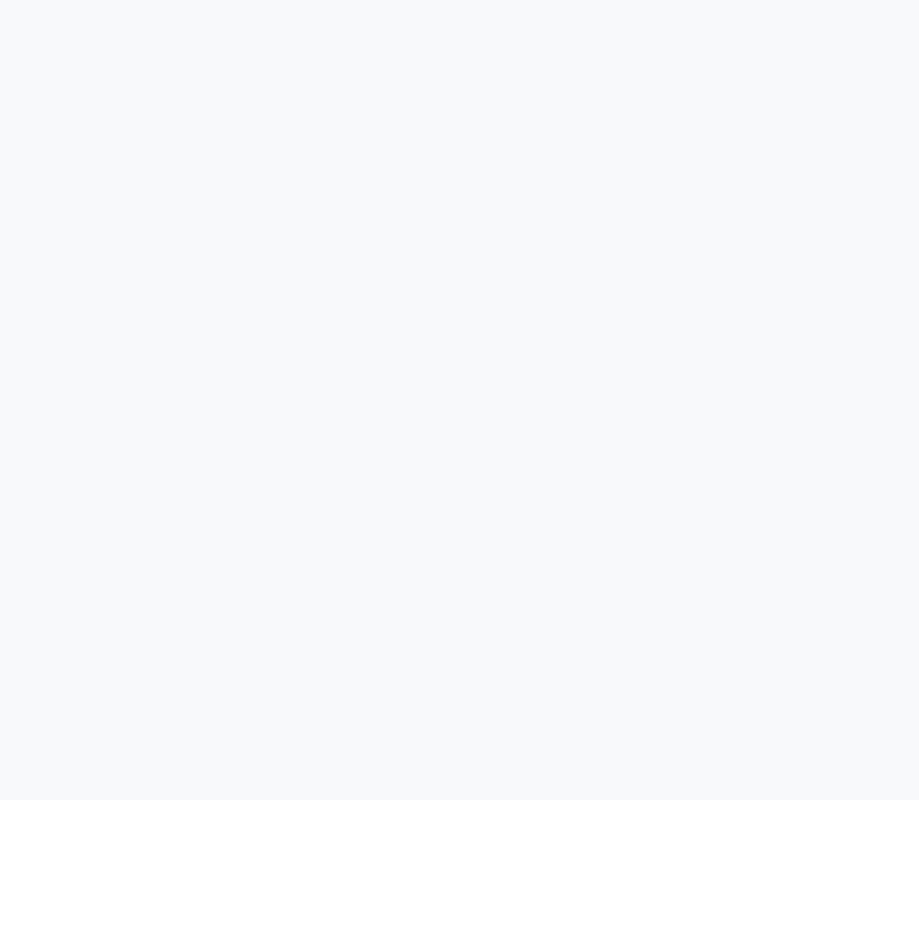
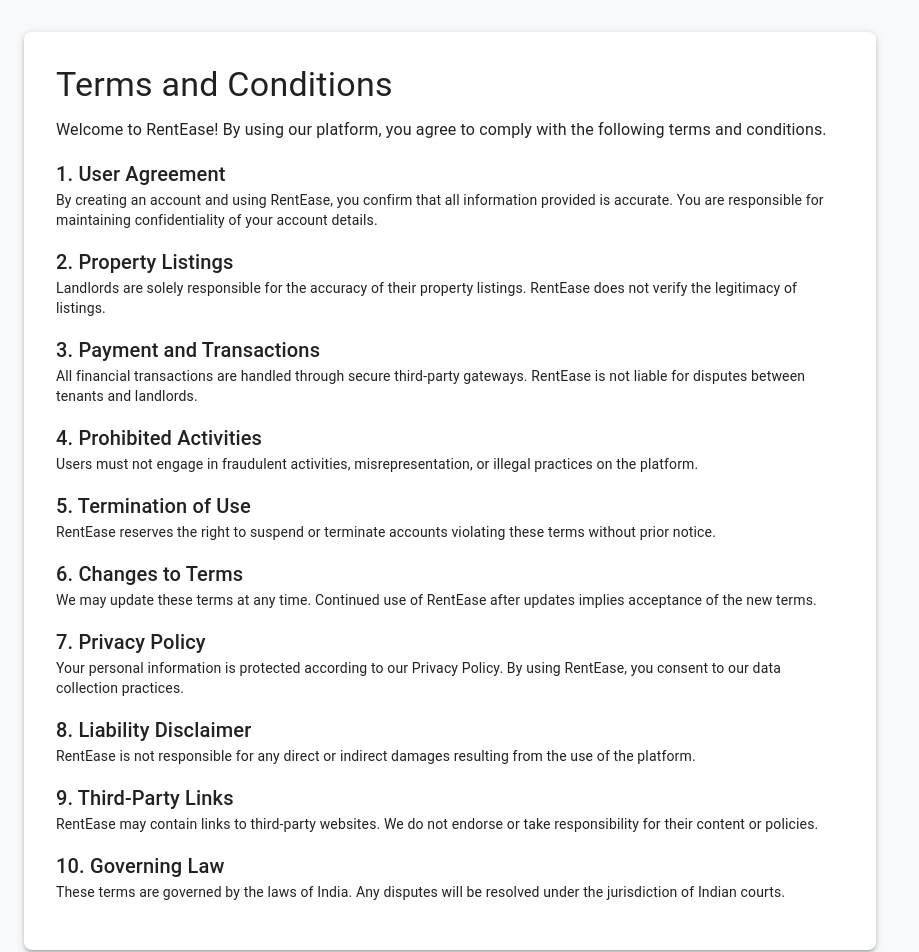
Before and after one commit to Shaivan19/RentEase-25, a React (Vite) app: page /terms in a window 1280 px wide. Before the commit this address had no page. Shown: the top 952 px of the page, without its empty margins (0-919 px from the left). Before the commit the page ends 800 px from the top, so only its background shows below. Built offline with nearby package versions, Linux system fonts and the light colour scheme.

Commit message:
add Terms and Conditions component; update Signup with TnC link and adjust styles

```diff
--- a/src/App.jsx
+++ b/src/App.jsx
@@ -19,6 +19,7 @@
 import MyProperties from './components/layouts/landlord/MyProperties'
 import LandlordLayout from './components/layouts/landlord/LandlordLayout'
 import AddProperty from './components/layouts/landlord/AddProperty'
+import TermsAndConditions from './components/common/TnC'
 
 
 function App() {
@@ -44,6 +45,7 @@
           </Route>
           <Route path='/sample' element={<Sample/>}></Route>
           <Route path='/signup' element={<Signup/>}></Route>
+          <Route path='/terms' element={<TermsAndConditions/>}></Route>
           <Route path='/home' element={<Home/>}></Route>
           <Route path='/contactus' element={<ContactUs/>}></Route>
 
--- a/src/components/common/SignUp.jsx
+++ b/src/components/common/SignUp.jsx
@@ -132,7 +132,7 @@
           </motion.div>
 
           {/* Divider */}
-          <Divider sx={{ my: 2 }}>OR</Divider>
+          <Divider sx={{ my: 1 }}>OR</Divider>
 
           {/* Google Signup */}
           <motion.div whileHover={{ scale: 1.05 }} whileTap={{ scale: 0.95 }}>
@@ -147,6 +147,9 @@
               Sign Up with Google
             </Button>
           </motion.div>
+          <Typography variant="body2" sx={{ mt: 2 }}>Already have an account? <span style={{ color: "#1976D2", cursor: "pointer" }} onClick={() => navigate("/login")}>Login</span></Typography>
+
+          <Typography variant="body2" sx={{ mt: 2 }}>By signing up, you agree to our <span style={{ color: "#1976D2", cursor: "pointer" }} onClick={() => navigate("/terms")}>Terms & Conditions</span></Typography>
         </Card>
       </motion.div>
     </Box>
@@ -156,6 +159,9 @@
 // Styles
 const styles = {
   pageWrapper: {
+    position: "fixed",
+    top: 0,
+    left: 0,
     display: "flex",
     justifyContent: "center",
     alignItems: "center",
@@ -164,16 +170,22 @@
     backgroundImage: "url('https://github.com/Shaivan19/mybackgrounds/blob/main/webbackground_optimized.png?raw=true')",
     backgroundSize: "cover",
     backgroundPosition: "center",
+    overflow: "hidden",
+    marginTop: "35px",
+    // ["@media (max-width: 600px)"]: {
+    //   marginTop: "60px",
+    // },
   },
   formContainer: {
     padding: "20px",
     borderRadius: "12px",
     boxShadow: "0px 5px 15px rgba(0, 0, 0, 0.3)",
     width: "90%",
-    maxWidth: "450px",
-    minHeight:"fit-content",
+    maxWidth: "380px",
+    maxHeight: "85vh", // Prevent overflowing
+    overflowY: "auto", // Enable scrolling inside card only
     textAlign: "center",
-    backgroundColor: "rgba(255, 255, 255, 0.9)", // Slight transparency for better contrast
+    backgroundColor: "rgba(255, 255, 255, 0.9)",
   },
   heading: {
     fontSize: "26px",
@@ -182,7 +194,8 @@
     color: "#333",
   },
   button: {
-    marginTop: "15px",
+    marginTop: "10px",
+    padding: "10px",
   },
   googleButton: {
     borderColor: "#DB4437",
--- /dev/null
+++ b/src/components/common/TnC.jsx
@@ -0,0 +1,90 @@
+import { Container, Typography, Paper, Box } from "@mui/material";
+
+const TermsAndConditions = () => {
+  return (
+    <Container maxWidth="md" sx={{ mt: 4, mb: 4 }}>
+      <Paper elevation={3} sx={{ p: 4, borderRadius: 2 }}>
+        <Typography variant="h4" gutterBottom>
+          Terms and Conditions
+        </Typography>
+
+        <Typography variant="body1" paragraph>
+          Welcome to RentEase! By using our platform, you agree to comply with the following terms and conditions.
+        </Typography>
+
+        <Box sx={{ mt: 2 }}>
+          <Typography variant="h6">1. User Agreement</Typography>
+          <Typography variant="body2" paragraph>
+            By creating an account and using RentEase, you confirm that all information provided is accurate. You are responsible
+            for maintaining confidentiality of your account details.
+          </Typography>
+        </Box>
+
+        <Box sx={{ mt: 2 }}>
+          <Typography variant="h6">2. Property Listings</Typography>
+          <Typography variant="body2" paragraph>
+            Landlords are solely responsible for the accuracy of their property listings. RentEase does not verify the legitimacy of listings.
+          </Typography>
+        </Box>
+
+        <Box sx={{ mt: 2 }}>
+          <Typography variant="h6">3. Payment and Transactions</Typography>
+          <Typography variant="body2" paragraph>
+            All financial transactions are handled through secure third-party gateways. RentEase is not liable for disputes between tenants and landlords.
+          </Typography>
+        </Box>
+
+        <Box sx={{ mt: 2 }}>
+          <Typography variant="h6">4. Prohibited Activities</Typography>
+          <Typography variant="body2" paragraph>
+            Users must not engage in fraudulent activities, misrepresentation, or illegal practices on the platform.
+          </Typography>
+        </Box>
+
+        <Box sx={{ mt: 2 }}>
+          <Typography variant="h6">5. Termination of Use</Typography>
+          <Typography variant="body2" paragraph>
+            RentEase reserves the right to suspend or terminate accounts violating these terms without prior notice.
+          </Typography>
+        </Box>
+
+        <Box sx={{ mt: 2 }}>
+          <Typography variant="h6">6. Changes to Terms</Typography>
+          <Typography variant="body2" paragraph>
+            We may update these terms at any time. Continued use of RentEase after updates implies acceptance of the new terms.
+          </Typography>
+        </Box>
+
+        <Box sx={{ mt: 2 }}>
+          <Typography variant="h6">7. Privacy Policy</Typography>
+          <Typography variant="body2" paragraph>
+            Your personal information is protected according to our Privacy Policy. By using RentEase, you consent to our data collection practices.
+          </Typography>
+        </Box>
+
+        <Box sx={{ mt: 2 }}>
+          <Typography variant="h6">8. Liability Disclaimer</Typography>
+          <Typography variant="body2" paragraph>
+            RentEase is not responsible for any direct or indirect damages resulting from the use of the platform.
+          </Typography>
+        </Box>
+
+        <Box sx={{ mt: 2 }}>
+          <Typography variant="h6">9. Third-Party Links</Typography>
+          <Typography variant="body2" paragraph>
+            RentEase may contain links to third-party websites. We do not endorse or take responsibility for their content or policies.
+          </Typography>
+        </Box>
+
+        <Box sx={{ mt: 2 }}>
+          <Typography variant="h6">10. Governing Law</Typography>
+          <Typography variant="body2" paragraph>
+            These terms are governed by the laws of India. Any disputes will be resolved under the jurisdiction of Indian courts.
+          </Typography>
+        </Box>
+      </Paper>
+    </Container>
+  );
+};
+
+export default TermsAndConditions;
```
